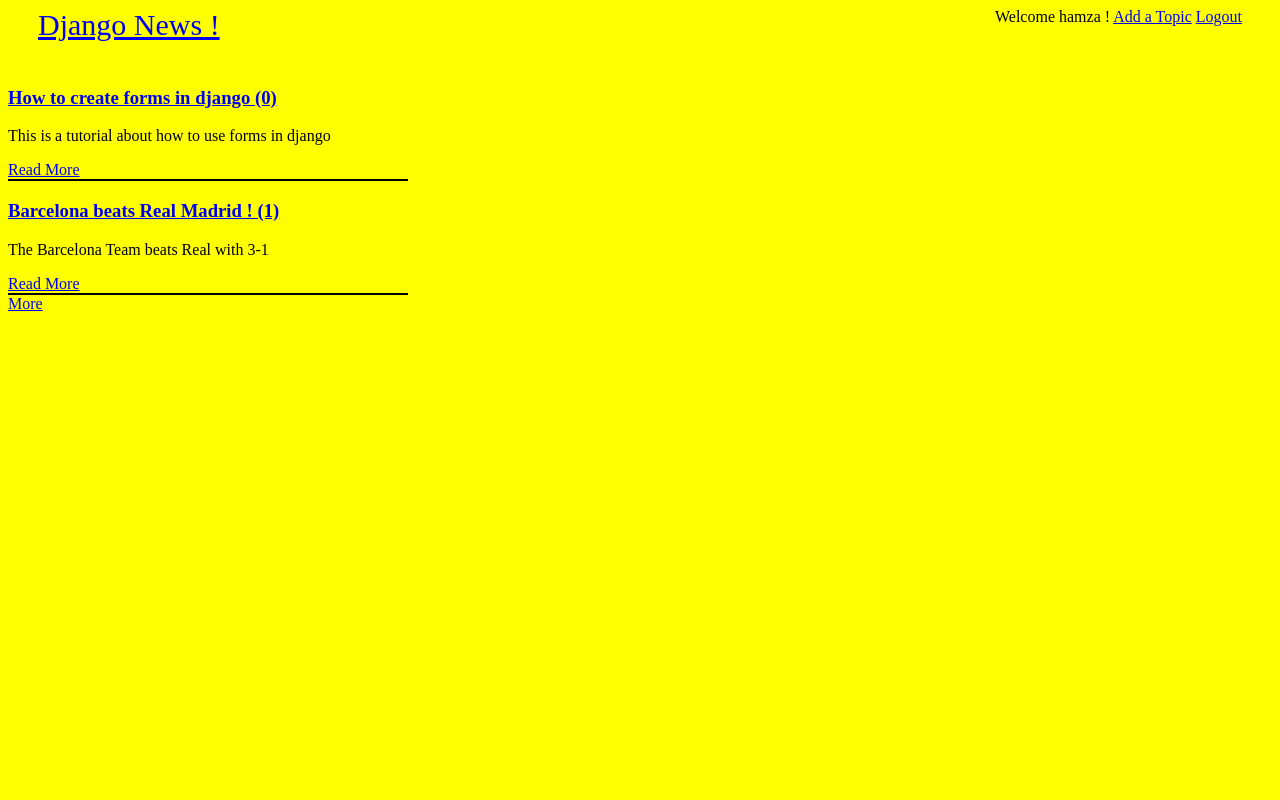
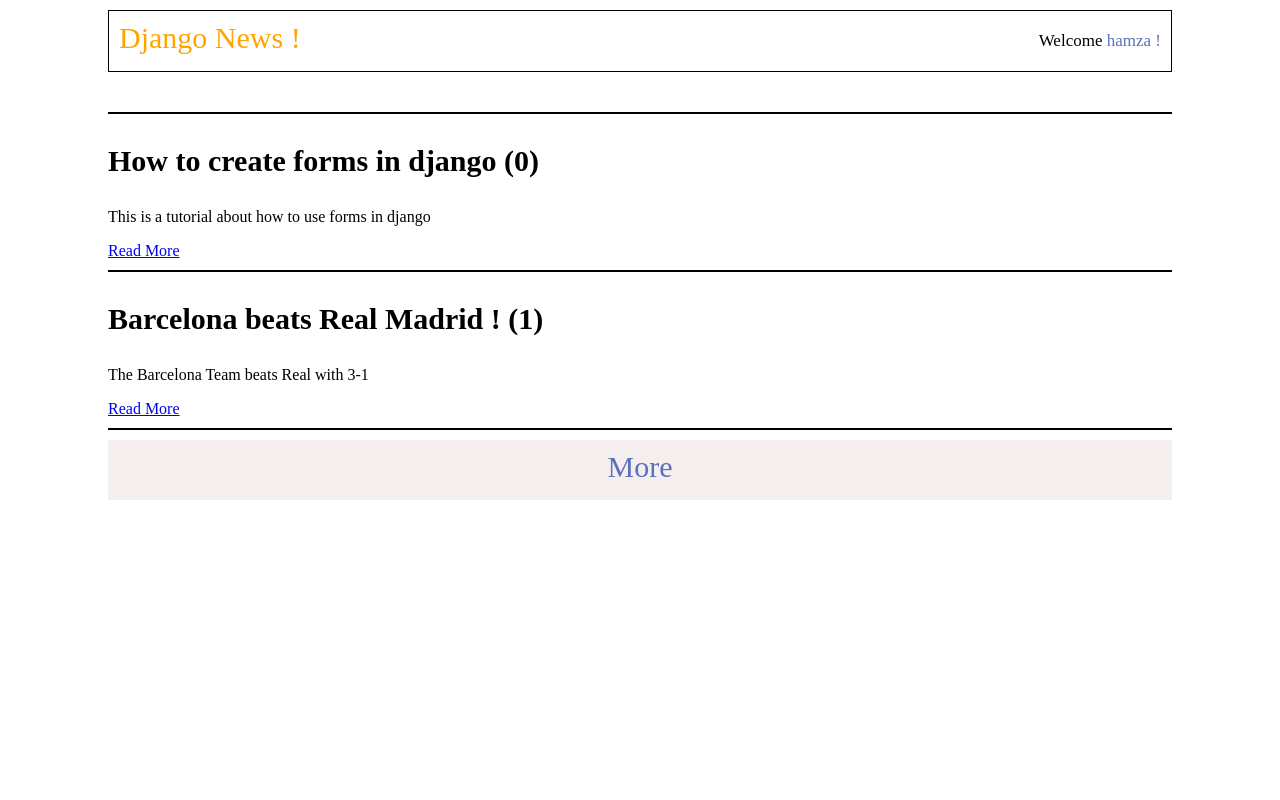
Before and after one commit to elhamza9/django-news, a Django app: page /topics/ in a window 1280 px wide. Run offline with Django 3.2, Linux system fonts and the light colour scheme; a user stored in the database is signed in; data comes from the database, SQL or seed files in the repository.

Commit message:
Improve overall styles

```diff
--- a/djangonews/djangonews/templates/base.html
+++ b/djangonews/djangonews/templates/base.html
@@ -6,21 +6,32 @@
         <link href="{% static 'topics/styles/main.css' %}" rel="stylesheet">
     </head>
     <body>
-        <header class="base_header">
+        <header class="base-header">
             <div class="logo">
-                <a href="{% url 'site_index' %}">Django News !</a>
+                <a class="link" href="{% url 'site_index' %}">Django News !</a>
             </div>
             <div class="profile">
                 {% if user.is_authenticated %}
-                    <span>Welcome {{ user.get_username }} ! </span>
-                    <a href="{% url 'add_topic' %}">Add a Topic</a>
-                    <a href="{% url 'user_logout' %}">Logout</a>
+                    <span class="welcome">Welcome <span class="username">{{ user.get_username }} !</span> </span>
+                    <div class="sub-menu">
+                        <ul>
+                            <li>
+                                    <a class="link" href="#">Profile</a>
+                            </li>
+                            <li>
+                                    <a class="link" href="{% url 'add_topic' %}">Add a Topic</a>
+                            </li>
+                            <li>
+                                <a class="link" href="{% url 'user_logout' %}">Logout</a>
+                            </li>
+                        </ul>
+                    </div>
                 {% else %}
-                    <a href="{% url 'user_login' %}">Login</a>
+                    <a class="link" href="{% url 'user_login' %}">Login</a>
                 {% endif %}
             </div>
         </header>
-        <main>
+        <main class="base-main">
             {% block content %}
             {% endblock %}
         </main>
--- a/djangonews/djangonews/templates/topics/list.html
+++ b/djangonews/djangonews/templates/topics/list.html
@@ -4,10 +4,12 @@
 
 {% block content %}
 
+<div class="topics-list">
+    <span class="line"></span>
 {% for t in topics %}
     <div class="topic-block">
         <article>
-            <h3><a href="{% url 'detail_topic' slug=t.slug %}">{{ t.title }} ({{ t.comments.count }})</a></h3>
+            <h3 class="title"><a class="link" href="{% url 'detail_topic' slug=t.slug %}">{{ t.title }} ({{ t.comments.count }})</a></h3>
             <p> {{ t.content }}</p>
             <div>
                 <a href="{% url 'detail_topic' slug=t.slug %}">Read More</a>
@@ -19,10 +21,10 @@
 
     <div class="pagination">
        {% if topics.has_next %}
-        <a href="?page={{ topics.next_page_number }}">More</a>
+        <a class="link" href="?page={{ topics.next_page_number }}">More</a>
        {% else %}
-        <a href="?page={{ topics.previous_page_number }}">Previous</a>
+        <a class="link" href="?page={{ topics.previous_page_number }}">Previous</a>
        {% endif %}
     </div>
-
+</div>
 {% endblock %}
--- a/djangonews/topics/static/topics/styles/main.css
+++ b/djangonews/topics/static/topics/styles/main.css
@@ -1,34 +1,130 @@
 body {
-    background-color: yellow;
+    background-color: white;
 }
-
 
 button {
     cursor: pointer;
 }
 
-header.base_header {
-    height: 60px;
+.link {
+    text-decoration: none;
 }
 
-header.base_header .logo {
+li {
+    list-style-type: none;
+}
+
+ul, li {
+    margin: 0;
+    padding: 0;
+}
+
+header.base-header {
+    height: 60px;
+    margin: 10px 100px 0px 100px;
+    border: 1px solid black;
+}
+
+header.base-header .logo {
     display: inline-block;
     float: left;
     font-size: 30px;
-    margin-left: 30px;
+    padding: 10px;
 }
 
-header.base_header .profile {
+header.base-header .logo .link {
+    color: orange;
+}
+
+header.base-header .profile {
     display: inline-block;
     float: right;
-    margin-right: 30px;
+    margin: 20px 10px 0px 0px;
 }
 
-.topic-block .line {
+header.base-header .profile .sub-menu {
+    border: 1px solid black;
+    background-color: white;
+    margin-top: 5px;
+    display: none;
+}
+
+header.base-header .profile .welcome {
+    cursor: pointer;
+    font-size: 17px;
+}
+
+header.base-header .profile:hover .sub-menu {
     display: block;
-    width: 400px;
+}
+
+header.base-header .profile .welcome .username {
+    color: #5a71be;
+}
+
+header.base-header .profile .sub-menu li {
+    border-bottom: 1px solid black;
+}
+
+header.base-header .profile .sub-menu li:hover {
+    background-color: #f6efee;
+}
+
+header.base-header .profile .link {
+    color: gray;
+    display: block;
+    padding: 6px 10px 6px 10px;
+}
+
+main.base-main {
+    margin-top: 40px;
+    padding-left: 100px;
+    padding-right: 100px;
+}
+
+.topics-list .topic-block {
+    margin-bottom: 10px;
+}
+
+.topics-list .line {
+    display: block;
+    width: 100%;
     height: 2px;
     background-color: black;
+    margin-top: 10px;
+}
+
+.topics-list .topic-block .title {
+    color: black;
+    font-size: 30px;
+}
+
+.topics-list .topic-block .link {
+    text-decoration: none;
+    color: inherit;
+}
+
+.topics-list .pagination {
+    width: 100%;
+    height: 50px;
+    background-color: #f5eeee;
+    text-align: center;
+    padding-top:10px;
+    cursor: pointer;
+}
+
+.topics-list .pagination:hover {
+    background-color: #f5c4c4;
+    border: 1px solid black;
+}
+
+.topics-list .pagination .link {
+    text-decoration: none;
+    font-size: 30px;
+    width: 100%;
+    height: 100%;
+    display: block;
+    color: #5a72bd;
 }
 
 .topic-detail-wrapper .topic-detail header .title {
```
